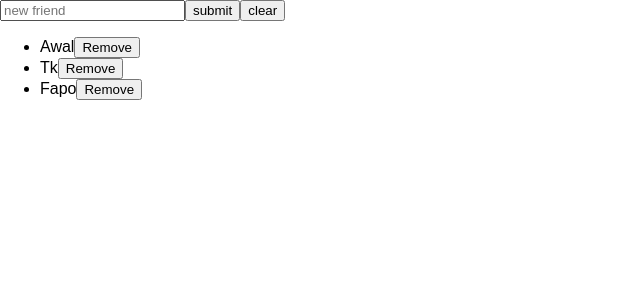
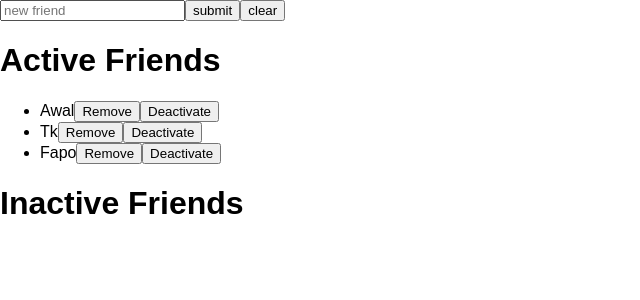
Before and after one commit to LakunleD/Yet-Another-Contact-List-App, a React (Create React App) app: page / in a window 1280 px wide. Shown: the top 300 px of the page, without its empty margins (0-640 px from the left). Built offline with nearby package versions, Linux system fonts and the light colour scheme.

Commit message:
split friends list into active and inactive friends

```diff
--- a/src/App.js
+++ b/src/App.js
@@ -29,7 +29,7 @@ class App extends React.Component {
     handleAddFriend = () => {
         this.setState((currentState) => {
             return {
-                friends: currentState.friends.concat({name:this.state.name, status:true}),
+                friends: currentState.friends.concat({name: this.state.name, status: true}),
                 name: "",
             }
         })
@@ -59,12 +59,23 @@ class App extends React.Component {
         });
     }
 
+    handleToggleFriend = (name) => {
+        this.setState((currentState) => {
+            const friend = currentState.friends.find((friend) => friend.name === name);
+            return{
+                friends: currentState.friends.filter((friend) => friend.name !== name)
+                    .concat({name: name, status: !friend.status})
+            }
+        })
+    }
+
     render() {
         return (
             <div>
                 <AddFriend name={this.state.name} updateName={this.handleInput} onAddFriend={this.handleAddFriend}
                            clearInput={this.clearInput}/>
-                <FriendsList list={this.state.friends} onRemoveFriend={this.handleRemoveFriend}/>
+                <FriendsList list={this.state.friends} onRemoveFriend={this.handleRemoveFriend}
+                             toggleFriend={this.handleToggleFriend}/>
             </div>
 
         );
--- /dev/null
+++ b/src/components/ActiveFriends.js
@@ -0,0 +1,21 @@
+import React from 'react';
+
+
+function ActiveFriends(props) {
+    return (
+        <ul>
+            {
+                props.list.map((friend) => (
+
+                    <li key={friend.name}>
+                        <span>{friend.name}</span>
+                        <button onClick={() => props.onRemoveFriend(friend.name)}>Remove</button>
+                        <button onClick={() => props.toggleFriend(friend.name)}>Deactivate</button>
+                    </li>
+                ))
+            }
+        </ul>
+    )
+}
+
+export default ActiveFriends;
--- a/src/components/FriendsList.js
+++ b/src/components/FriendsList.js
@@ -1,19 +1,19 @@
 import React from 'react';
+import ActiveFriends from './ActiveFriends';
+import InActiveFriends from './InActiveFriends';
 
 
 function FriendsList(props) {
     return (
-        <ul>
-            {
-                props.list.map((friend) => (
+        <div>
+            <h1>Active Friends</h1>
+            <ActiveFriends list={props.list.filter((friend) => friend.status === true)}
+                           toggleFriend={props.toggleFriend} onRemoveFriend={props.onRemoveFriend}/>
 
-                    <li key={friend.name}>
-                        <span>{friend.name}</span>
-                        <button onClick={() => props.onRemoveFriend(friend.name)}>Remove</button>
-                    </li>
-                ))
-            }
-        </ul>
+            <h1>Inactive Friends</h1>
+            <InActiveFriends list={props.list.filter((friend) => friend.status === false)}
+                             toggleFriend={props.toggleFriend}/>
+        </div>
     )
 }
 
--- /dev/null
+++ b/src/components/InActiveFriends.js
@@ -0,0 +1,20 @@
+import React from 'react';
+
+
+function InActiveFriends(props) {
+    return (
+        <ul>
+            {
+                props.list.map((friend) => (
+
+                    <li key={friend.name}>
+                        <span>{friend.name}</span>
+                        <button onClick={() => props.toggleFriend(friend.name)}>Activate</button>
+                    </li>
+                ))
+            }
+        </ul>
+    )
+}
+
+export default InActiveFriends;
```
